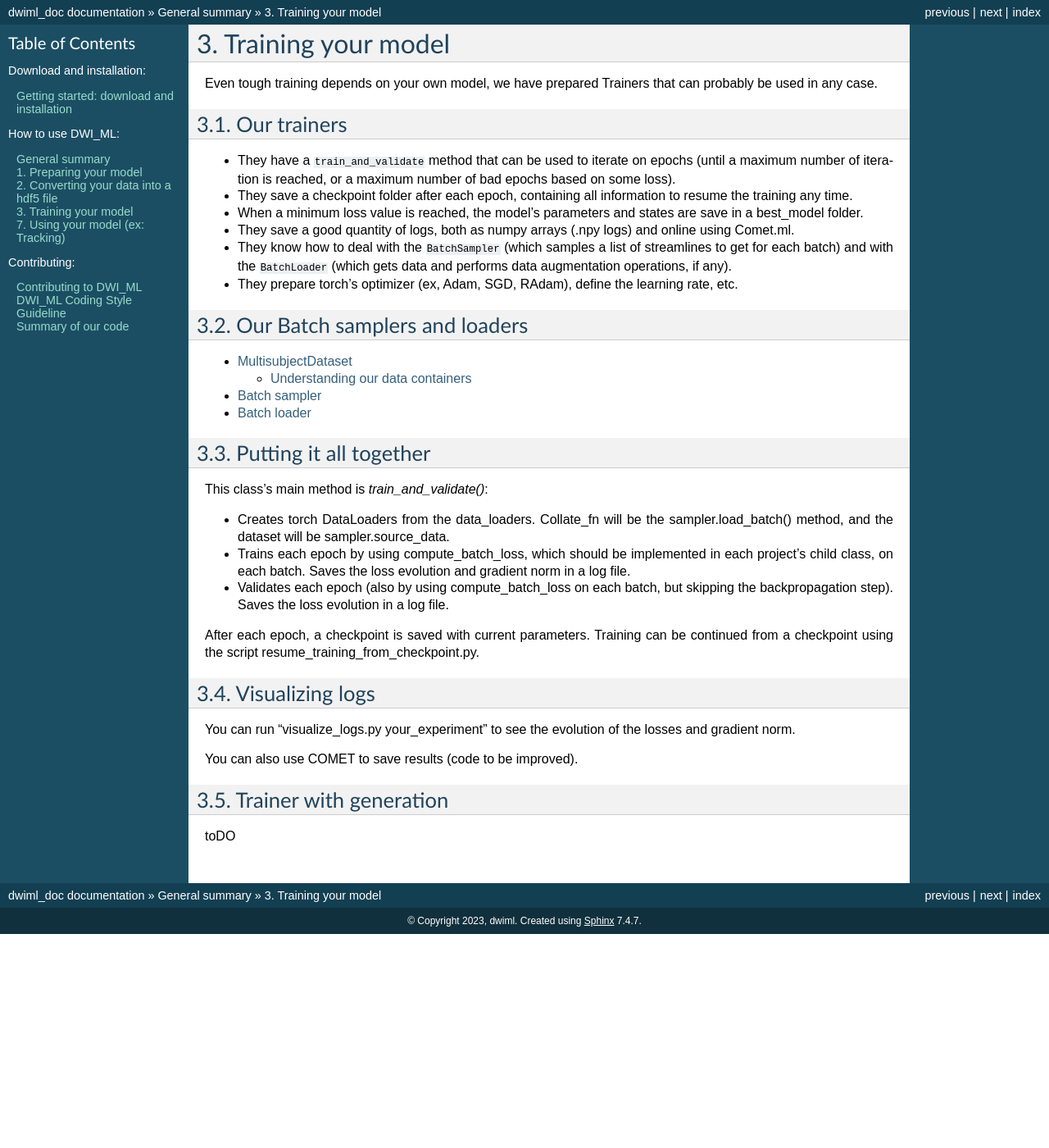
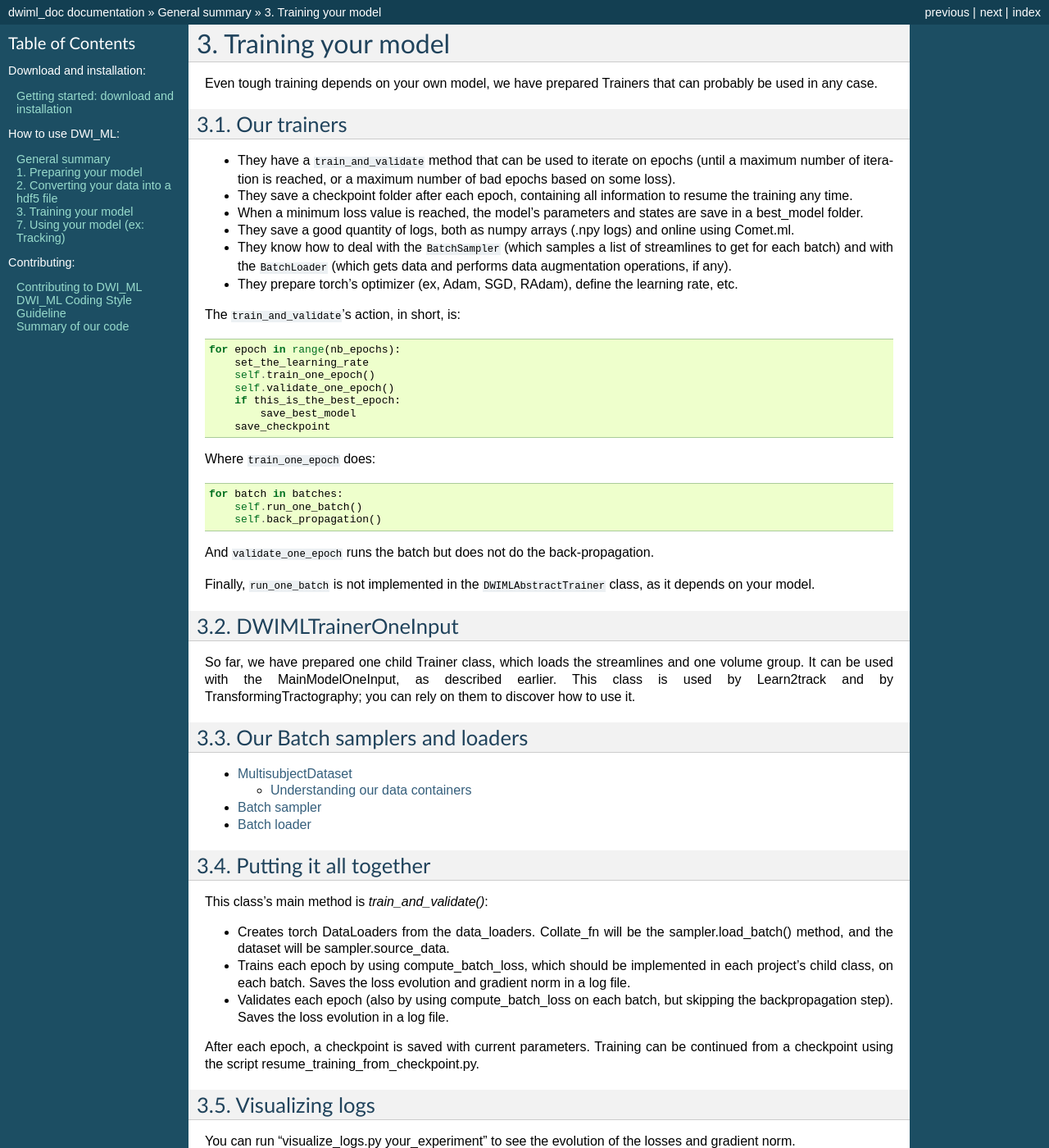
Before and after one commit to scil-vital/dwi_ml, a Sphinx documentation site: the page built from source/3_A_training.rst, in a window 1280 px wide and 1400 px high. Shown: the whole window at 82% size. Built offline with Sphinx 7.4.7, drawn with Linux system fonts in a browser that asks for light colours; some of the changed text lies outside the part shown.

Commit message:
Add TrainerOneInput

```diff
--- a/source/0_general_summary.rst
+++ b/source/0_general_summary.rst
@@ -19,7 +19,7 @@ Our repository includes:
 
 
 .. toctree::
-    :maxdepth: 3
+    :maxdepth: 2
     :caption: Detailed table of content:
 
     1_A_model
--- a/source/3_A_training.rst
+++ b/source/3_A_training.rst
@@ -13,7 +13,37 @@ Even tough training depends on your own model, we have prepared Trainers that ca
 - They know how to deal with the ``BatchSampler`` (which samples a list of streamlines to get for each batch) and with the ``BatchLoader`` (which gets data and performs data augmentation operations, if any).
 - They prepare torch's optimizer (ex, Adam, SGD, RAdam), define the learning rate, etc.
 
-3.2. Our Batch samplers and loaders
+The ``train_and_validate``'s action, in short, is:
+
+.. code-block:: python
+
+    for epoch in range(nb_epochs):
+        set_the_learning_rate
+        self.train_one_epoch()
+        self.validate_one_epoch()
+        if this_is_the_best_epoch:
+            save_best_model
+        save_checkpoint
+
+Where ``train_one_epoch`` does:
+
+.. code-block:: python
+
+    for batch in batches:
+        self.run_one_batch()
+        self.back_propagation()
+
+And ``validate_one_epoch`` runs the batch but does not do the back-propagation.
+
+Finally, ``run_one_batch`` is not implemented in the ``DWIMLAbstractTrainer`` class, as it depends on your model.
+
+3.2. DWIMLTrainerOneInput
+-------------------------
+
+So far, we have prepared one child Trainer class, which loads the streamlines and one volume group. It can be used with the MainModelOneInput, as described earlier. This class is used by Learn2track and by TransformingTractography; you can rely on them to discover how to use it.
+
+
+3.3. Our Batch samplers and loaders
 -----------------------------------
 
 .. toctree::
--- a/source/3_D_BatchLoader.rst
+++ b/source/3_D_BatchLoader.rst
@@ -1,2 +1,4 @@
 Batch loader
 ============
+
+toDo
```
Also changed, not shown: other parts of source/3_A_training.rst (+3 -3 lines).
